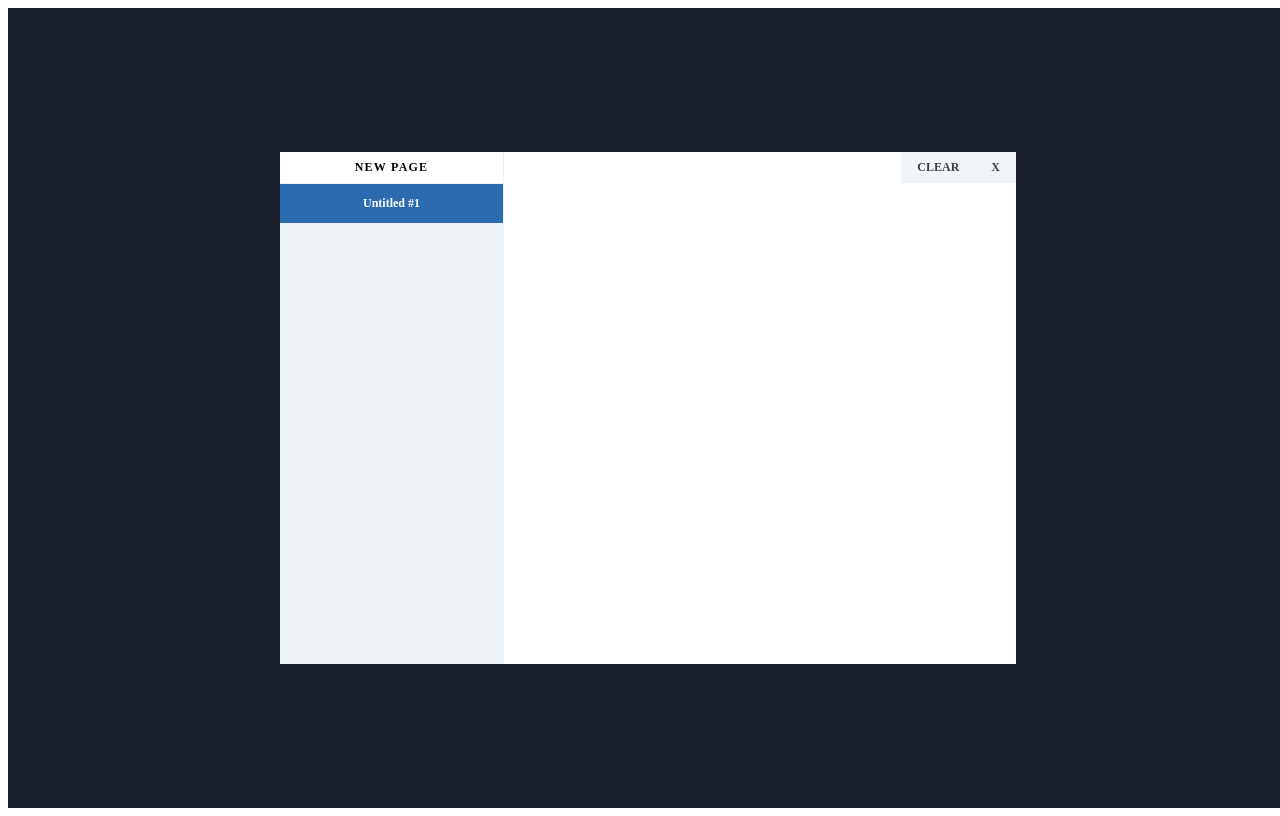
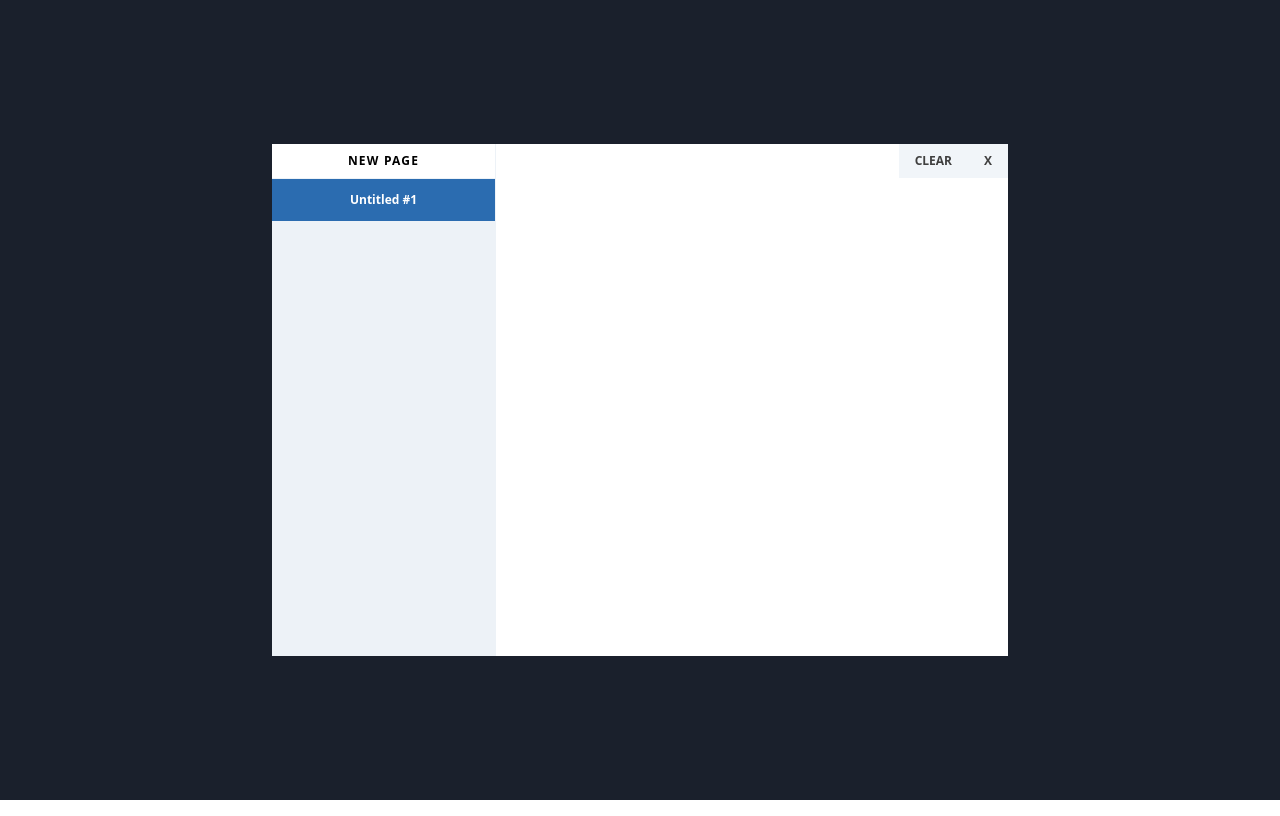
Before and after one commit to Acidic9/sketch, a React (Create React App) app: page / in a window 1280 px wide. Built offline with nearby package versions, Linux system fonts and the light colour scheme.

Commit message:
fix: purgecss breaking styles

```diff
--- a/postcss.config.js
+++ b/postcss.config.js
@@ -5,7 +5,7 @@ module.exports = {
     require('tailwindcss'),
     require('autoprefixer'),
     purgecss({
-      content: ['./src/**/*.tsx'],
+      content: ['./src/**/*.tsx', './src/**/*.ts', './public/index.html'],
       defaultExtractor: content => content.match(/[\w-/:]+(?<!:)/g) || [],
     }),
   ],
--- a/src/App.tsx
+++ b/src/App.tsx
@@ -85,7 +85,7 @@ const App = () => {
   }, [images, handleNewPage])
 
   return (
-    <div className="flex justify-center items-center bg-gray-900 w-screen min-h-screen">
+    <div className="font-sans flex justify-center items-center bg-gray-900 w-screen min-h-screen">
       <div className="flex bg-gray-200">
         <Sidebar
           images={images}
--- a/src/styles.css
+++ b/src/styles.css
@@ -8,12 +8,21 @@
  * 2. Prevent adjustments of font size after orientation changes in iOS.
  */
 
+html {
+  line-height: 1.15; /* 1 */
+  -webkit-text-size-adjust: 100%; /* 2 */
+}
+
 /* Sections
    ========================================================================== */
 
 /**
  * Remove the margin in all browsers.
  */
+
+body {
+  margin: 0;
+}
 
 /**
  * Render the `main` element consistently in IE.
@@ -43,6 +52,10 @@
 /**
  * Remove the gray background on active links in IE 10.
  */
+
+a {
+  background-color: transparent;
+}
 
 /**
  * 1. Remove the bottom border in Chrome 57-
@@ -200,6 +213,10 @@ button:-moz-focusring,
  * Add the correct display in IE 10+.
  */
 
+template {
+  display: none;
+}
+
 /**
  * Add the correct display in IE 10.
  */
@@ -240,6 +257,11 @@ button:focus {
  * 2. Use Tailwind's default "normal" line-height so the user isn't forced
  *    to override it to ensure consistency even when using the default theme.
  */
+
+html {
+  font-family: system-ui, -apple-system, BlinkMacSystemFont, "Segoe UI", Roboto, "Helvetica Neue", Arial, "Noto Sans", sans-serif, "Apple Color Emoji", "Segoe UI Emoji", "Segoe UI Symbol", "Noto Color Emoji"; /* 1 */
+  line-height: 1.5; /* 2 */
+}
 
 /**
  * 1. Prevent padding and border from affecting element width.
@@ -298,6 +320,11 @@ button {
  * Reset links to optimize for opt-in styling instead of
  * opt-out.
  */
+
+a {
+  color: inherit;
+  text-decoration: inherit;
+}
 
 /**
  * Reset form element properties that are easy to forget to
@@ -393,6 +420,10 @@ canvas {
   justify-content: center;
 }
 
+.font-sans {
+  font-family: system-ui, -apple-system, BlinkMacSystemFont, "Segoe UI", Roboto, "Helvetica Neue", Arial, "Noto Sans", sans-serif, "Apple Color Emoji", "Segoe UI Emoji", "Segoe UI Symbol", "Noto Color Emoji";
+}
+
 .font-bold {
   font-weight: 700;
 }
@@ -444,6 +475,10 @@ canvas {
   right: 0;
 }
 
+.resize {
+  resize: both;
+}
+
 .text-black {
   color: #000;
 }
```
